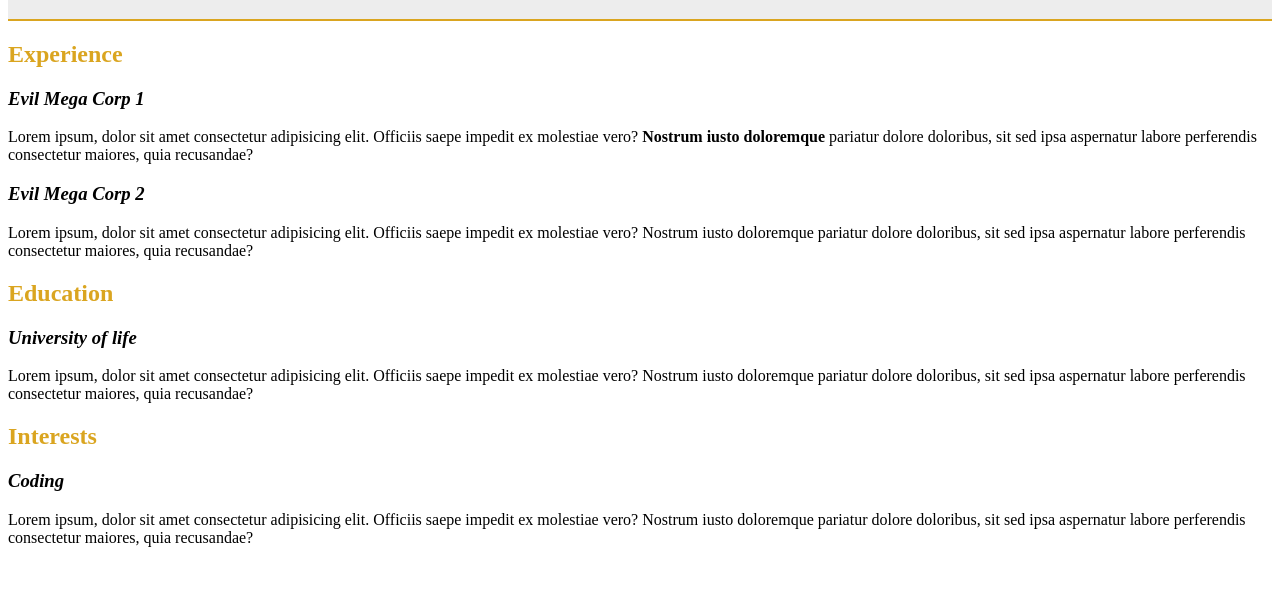
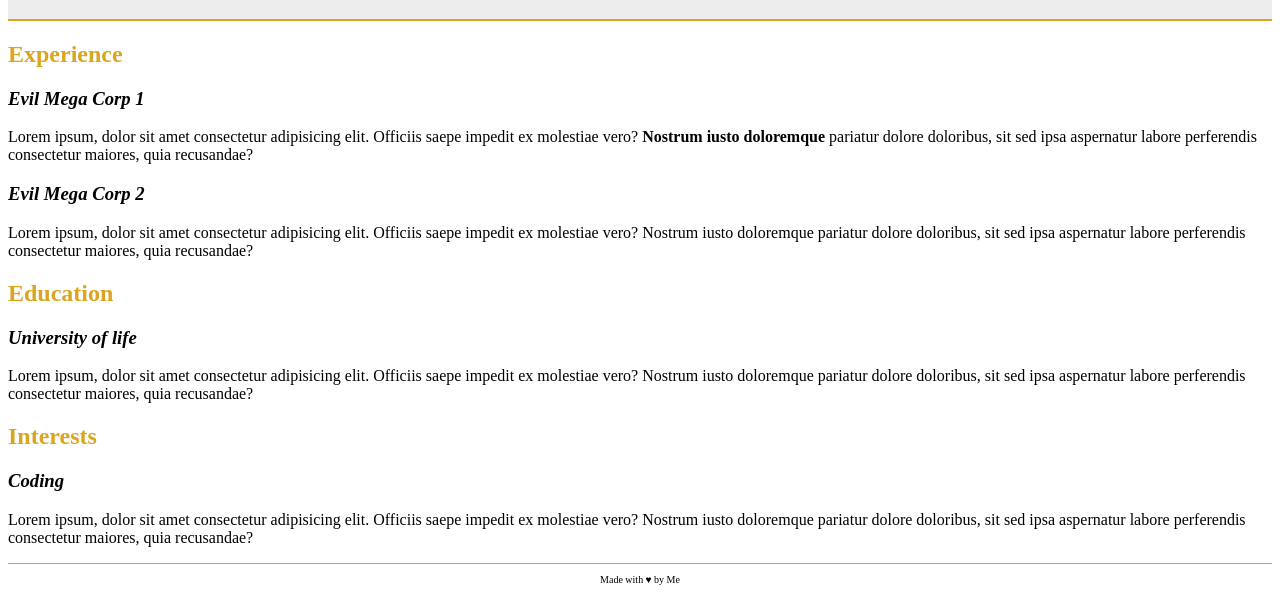
Before and after one commit to costanzazanoletti/jana60-htmlcss-curriculum-vitae, a plain HTML site: page index.html in a window 1280 px wide. Shown: the part 323-918 px from the top of the page. Before the commit the page ends 886 px from the top, so only its background shows below. Drawn offline with Linux system fonts and the light colour scheme.

Commit message:
sezione footer

```diff
--- a/index.html
+++ b/index.html
@@ -63,7 +63,9 @@
     </main>
     <!-- fine main -->
     <!-- inizio footer -->
-    <footer class="text-center"></footer>
+    <footer class="text-center">
+      <p>Made with &hearts; by Me</p>
+    </footer>
     <!-- fine footer -->
   </body>
 </html>
--- a/style.css
+++ b/style.css
@@ -24,3 +24,8 @@ header {
   height: 250px;
 }
 /* fine stile header */
+/* sezione footer */
+footer {
+  border-top: 1px solid goldenrod;
+  font-size: 10px;
+}
```
